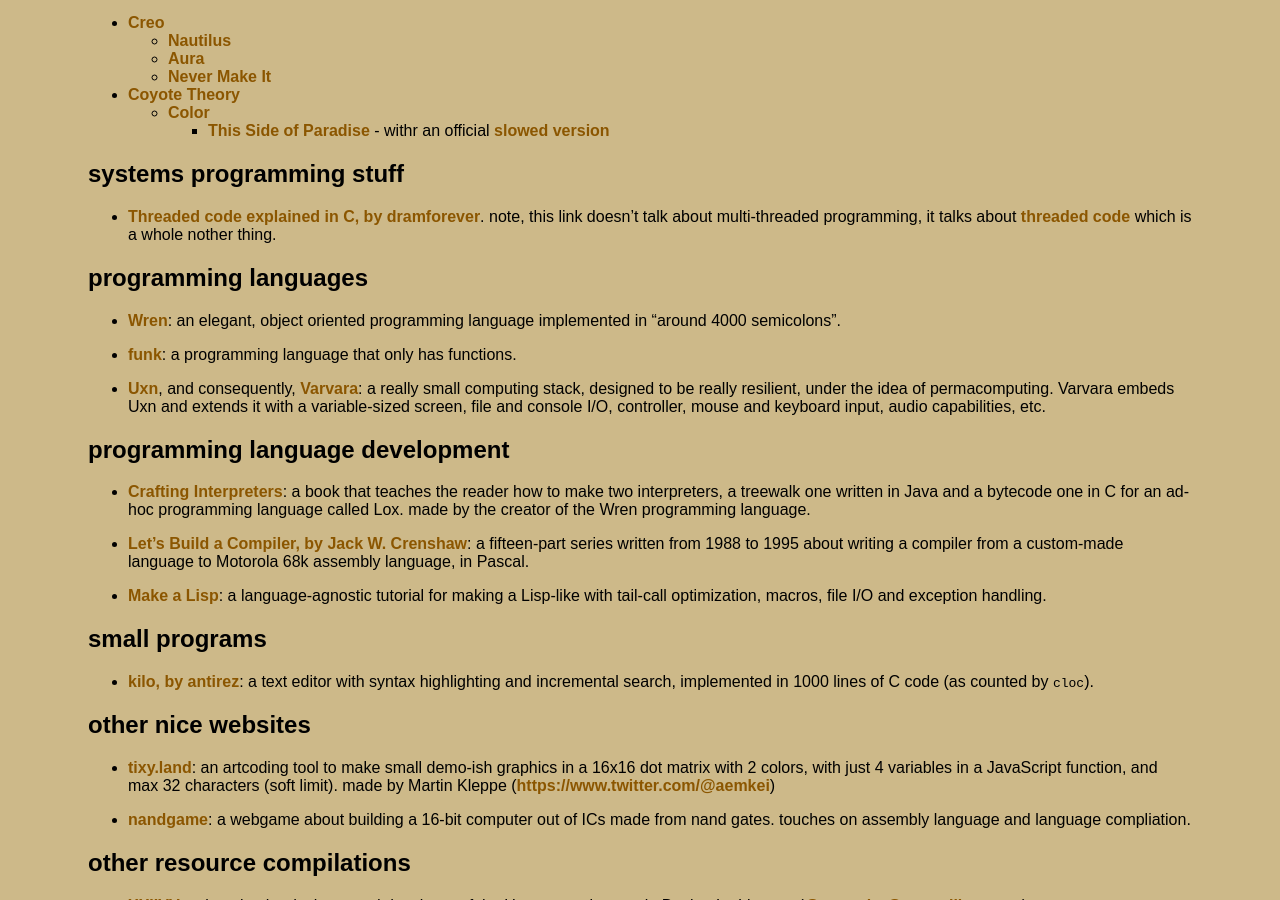
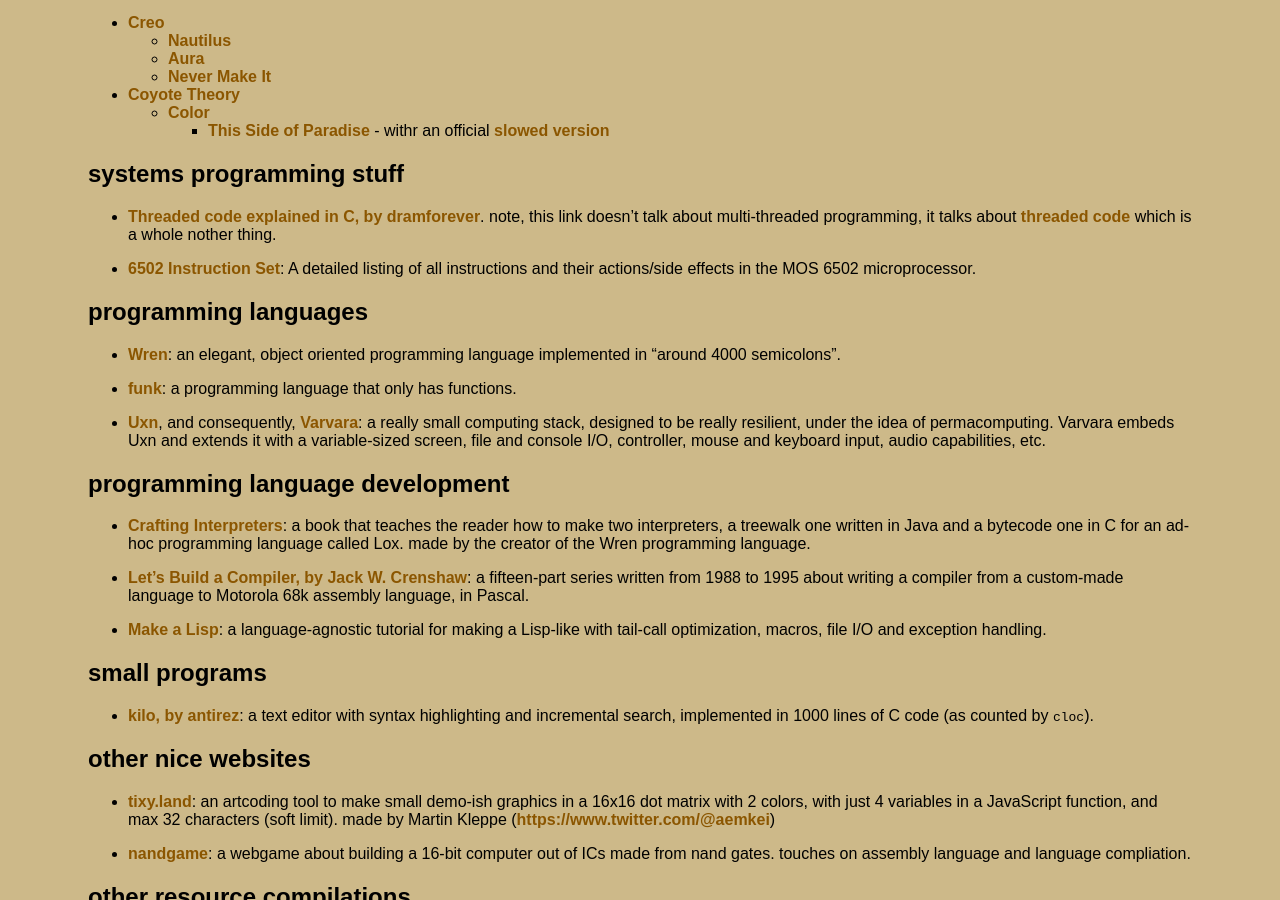
Before and after one commit to thacuber2a03/thacuber2a03.github.io, a Jekyll site: the page built from things/bookmarks.md, in a window 1280 px wide and 900 px high, scrolled down 1712 px. Built offline with Jekyll 4.4.1, drawn with Linux system fonts in a browser that asks for light colours; some of the changed text lies outside the part shown.

Commit message:
update bookmarks
- added "6502 Instruction Set"

```diff
--- a/things/bookmarks.md
+++ b/things/bookmarks.md
@@ -95,6 +95,8 @@
 
 - [Threaded code explained in C, by dramforever](https://dram.page/p/threaded-code). note, this link doesn't talk about multi-threaded programming, it talks about [threaded code](https://en.wikipedia.org/wiki/Threaded_code) which is a whole nother thing.
 
+- [6502 Instruction Set](http://www.6502.org/users/obelisk/6502/instructions.html): A detailed listing of all instructions and their actions/side effects in the MOS 6502 microprocessor.
+
 <h2 id="proglangs">programming languages</h2>
 
 - [Wren](https://wren.io/): an elegant, object oriented programming language implemented in "around 4000 semicolons".
@@ -172,3 +174,6 @@
   - added "Make a Lisp"
   - added "nandgame"
   - added "stb"
+
+- 16/04/24
+  - added "6502 Instruction Set"
```
